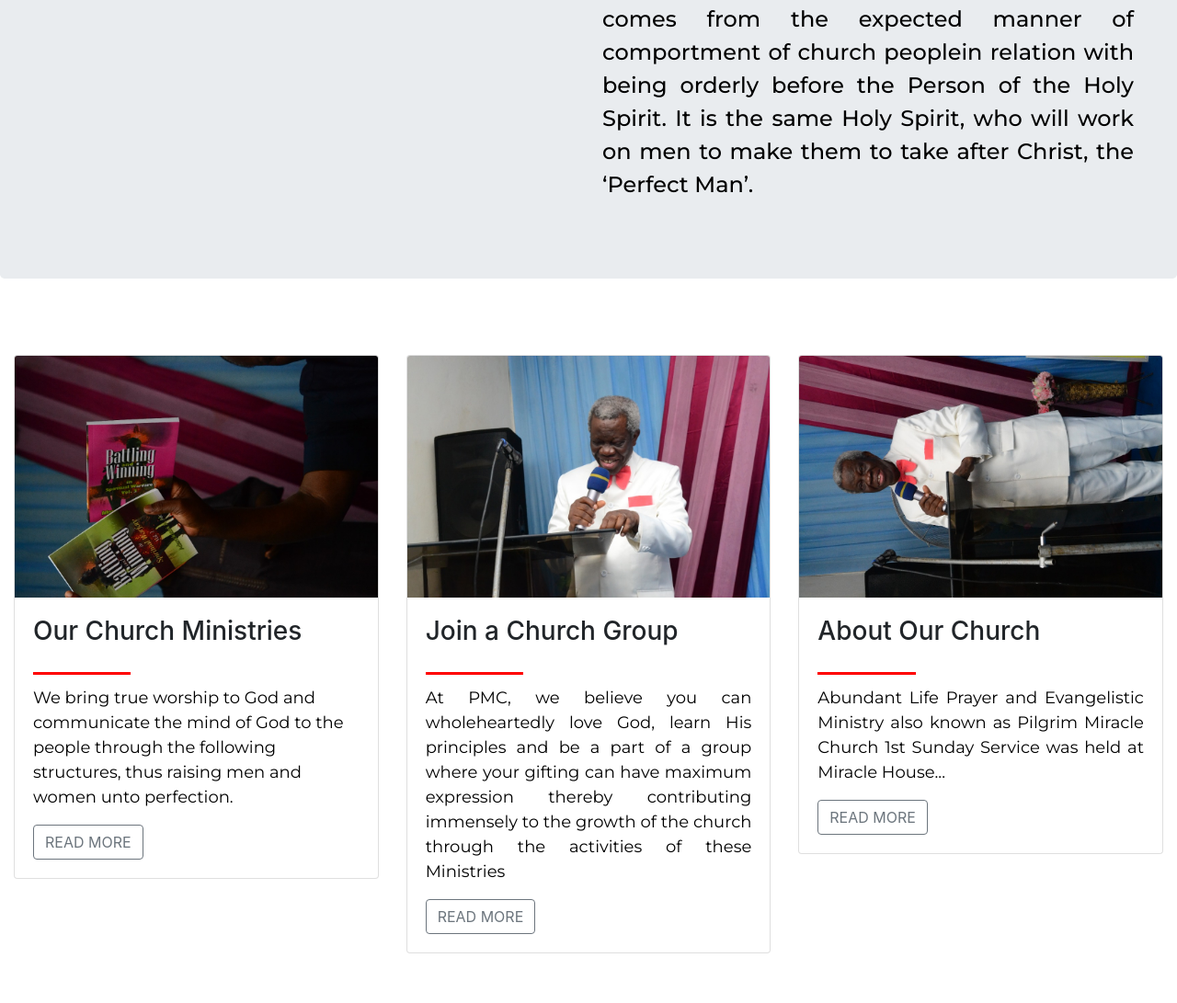
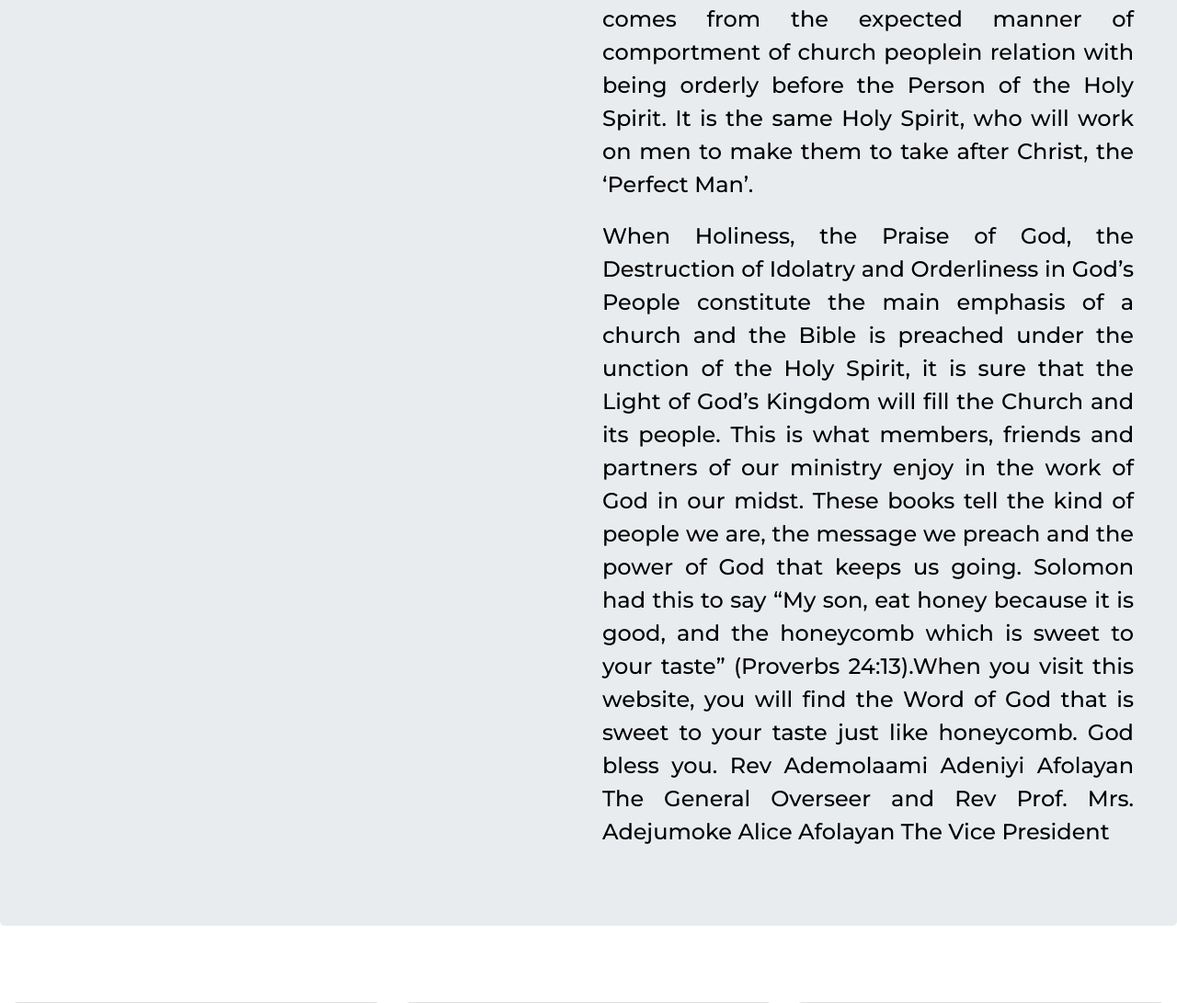
Before and after one commit to ojoilesanmi/pilgrimage_church, a Django app: page / in a window 1280 px wide. Shown: the part 3006-4097 px from the top of the page at 92% size. Run offline with Django 3.2, Linux system fonts and the light colour scheme; parts of the project's set-up code (start-up, migrations or seed data) failed here and were passed over; some libraries are stand-ins or nearby versions.

Commit message:
Added to the welcome address

```diff
--- a/pilgrimage/urls.py
+++ b/pilgrimage/urls.py
@@ -18,5 +18,5 @@ from django.urls import path, include
 
 urlpatterns = [
     path('', include('pilgrimage_app.urls')),
-    path('admin/', admin.site.urls),
+    path('admin', admin.site.urls),
 ]
--- a/templates/church/index.html
+++ b/templates/church/index.html
@@ -56,6 +56,16 @@
             <p class="para" style="text-align:justify">Join with us as we ‘Declare God’s Praise’. No one else deserves to be praised. When we celebrate the Praise of God in the congregation of God’s people, the end result is God releases His glory among His people, and this Glory, God will share with no other person. God Himself declares: ‘I AM the Lord: that is My Name: and My Glory will I not give to another, neither My Praise to graven images’ (Isaiah 42:8 KJV).</p>
             <p class="para" style="text-align:justify">You are welcome to join us, to ‘Destroy Idolatry’. God hates idolatry in all its forms. He Himself commanded the children of Israel: “Be careful not to make a treaty with the inhabitants of the land you are entering, lest they become a snare in your midst. Rather, you must tear down their altars, smash their sacred stones, and chop down their Asherah poles” (Exo. 34:12-13. NIV).</p>
             <p class="para" style="text-align:justify">In concluding the writing on the manifestation of the gifts of the Spirit during church service, the Apostle Paul concludes with the statement “Let all things be done decently and in order” (1 Corin. 14:40 KJV). “Set My people in order” comes from the expected manner of comportment of church peoplein relation with being orderly before the Person of the Holy Spirit. It is the same Holy Spirit, who will work on men to make them to take after Christ, the ‘Perfect Man’.</p>
+            <p class="para" style="text-align: justify">When Holiness, the Praise of God, the Destruction of Idolatry and Orderliness in God’s People constitute the main emphasis of a church and the Bible is preached under the unction of the Holy Spirit, it is sure that the Light of God’s Kingdom will fill the Church and its people. This is what members, friends and partners of our ministry enjoy in the work of God in our midst. These books tell the kind of people we are, the message we preach and the power of God that keeps us going.
+
+                Solomon had this to say “My son, eat honey because it is good, and the honeycomb which is sweet to your taste” (Proverbs 24:13).When you visit this website, you will find the Word of God that is sweet to your taste just like honeycomb.
+
+                God bless you.
+                Rev Ademolaami Adeniyi Afolayan
+                The General Overseer
+                and
+                Rev Prof. Mrs. Adejumoke Alice Afolayan
+                The Vice President</p>
 
 
 
```
